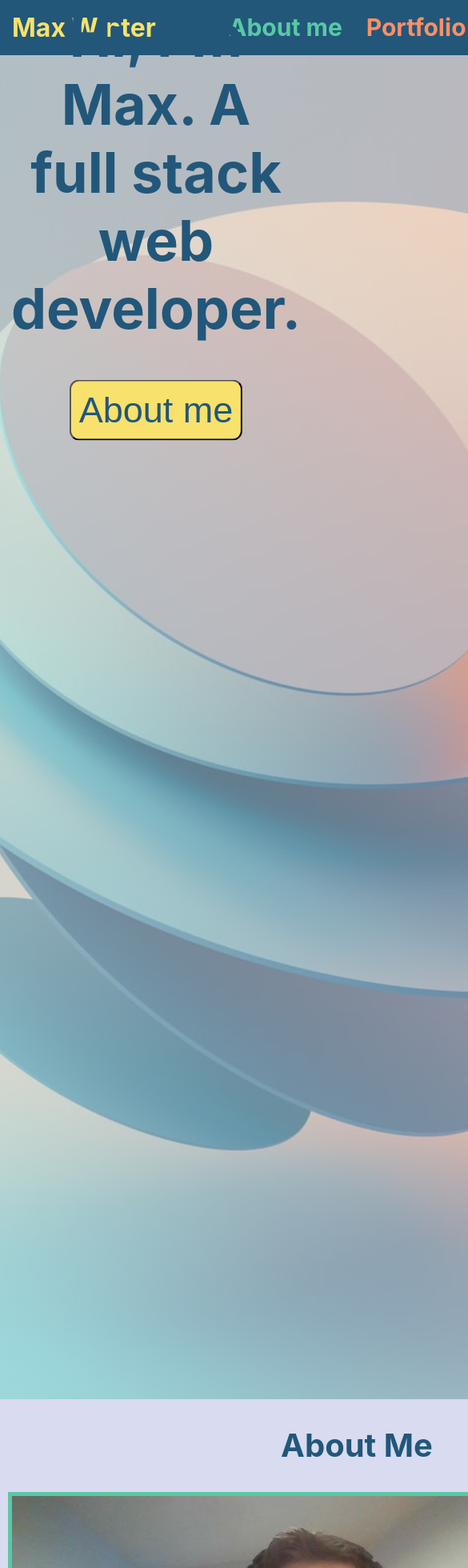
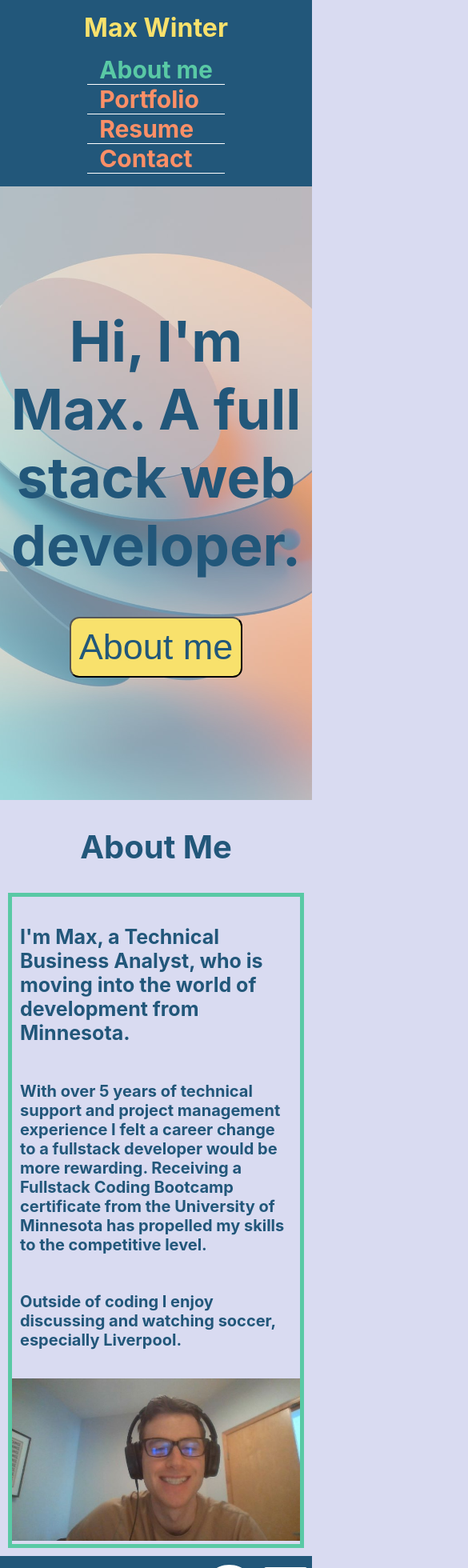
Before and after one commit to mwin1201/sprinting-turtle, a React (Create React App) app in the folder portfolio/: page / in a window 390 px wide. Shown: the top 1960 px of the page at 80% size, 585 px wide, since content can reach past the window. Built offline with nearby package versions, Linux system fonts and the light colour scheme.

Commit message:
added media queries

```diff
--- a/portfolio/src/components/Navigation/index.js
+++ b/portfolio/src/components/Navigation/index.js
@@ -2,38 +2,38 @@ import React from "react";
 
 function Nav({ currentPage, handlePageChange }) {
     return(
-    <ul className="flex-row">
+    <ul>
         <li>
-            <a
+            <span
                 onClick={() => handlePageChange("About me")}
                 className={currentPage === "About me" ? "nav-link active" : "nav-link"}
             >
                 About me
-            </a>
+            </span>
         </li>
         <li>
-            <a
+            <span
                 onClick={() => handlePageChange("Projects")}
                 className={currentPage === "Projects" ? "nav-link active" : "nav-link"}
             >
                 Portfolio
-            </a>
+            </span>
         </li>
         <li>
-            <a
+            <span
                 onClick={() => handlePageChange("Resume")}
                 className={currentPage === "Resume" ? "nav-link active" : "nav-link"}
             >
                 Resume
-            </a>
+            </span>
         </li>
         <li>
-            <a
+            <span
                 onClick={() => handlePageChange("Contact")}
                 className={currentPage === "Contact" ? "nav-link active" : "nav-link"}
             >
                 Contact
-            </a>
+            </span>
         </li>
     </ul>
     );
--- a/portfolio/src/components/Resume/index.js
+++ b/portfolio/src/components/Resume/index.js
@@ -4,7 +4,7 @@ function Resume() {
     return(
         <section className="resume">
             <div className="frontend">
-                <h3>Frontend Proficiencies:</h3>
+                <h3>Frontend Proficiencies</h3>
                 <ol>
                     <li>HTML</li>
                     <li>CSS</li>
@@ -17,7 +17,7 @@ function Resume() {
                 </ol>
             </div>
             <div className="backend">
-                <h3>Backend Proficiencies:</h3>
+                <h3>Backend Proficiencies</h3>
                 <ol>
                     <li>MySQL</li>
                     <li>MongoDB</li>
@@ -29,7 +29,7 @@ function Resume() {
                 </ol>
             </div>
             <div className="other">
-                <h3>Additional Proficiencies:</h3>
+                <h3>Additional Proficiencies</h3>
                 <ul>
                     <li>PWAs</li>
                     <li>bcrypt</li>
--- a/portfolio/src/index.css
+++ b/portfolio/src/index.css
@@ -28,9 +28,8 @@ code {
 }
 
 .wrapper > * {
-  flex: 1 100%;
+  flex: 1 1 100%;
 }
-
 
 header {
   display: flex;
@@ -50,12 +49,16 @@ header h1 a {
   color: var(--yellow)
 }
 
+nav ul {
+  display: flex;
+}
+
 nav li {
   list-style: none;
   cursor: pointer;
 }
 
-nav li a {
+nav li span {
   margin: 10px;
   padding: 5px;
   font-size: 30px;
@@ -64,14 +67,8 @@ nav li a {
   font-weight: 700;
 }
 
-nav li a:hover {
+nav li span:hover {
   color: var(--green);
-}
-
-.flex-row {
-  display: flex;
-  flex-wrap: wrap;
-  justify-content: space-between;
 }
 
 .hero-img {
@@ -125,14 +122,14 @@ nav li a:hover {
   margin: 10px;
 }
 
-.bio-section > .bio-img {
+/* .bio-section > .bio-img {
   flex: 1 0 0%;
   text-align: right;
 }
 
 .bio-img > img {
   vertical-align: top;
-}
+} */
 
 .bio h3 {
   padding: 10px;
@@ -226,10 +223,12 @@ nav li a:hover {
   font-size: 20px;
 }
 
+
 .resume {
   display: flex;
-  flex-flow: column wrap;
-  align-items: center;
+  flex-wrap: wrap;
+  justify-content: space-between;
+  margin: 10px;
 }
 
 .frontend ol {
@@ -267,7 +266,7 @@ nav li a:hover {
   box-shadow: 0 8px 8px 0 black;
 }
 
-li {
+.resume div ol li, .resume div ul li {
   font-size: 20px;
   color: var(--blue);
 }
@@ -276,6 +275,7 @@ li {
   font-size: 30px;
   font-weight: 700;
   color: var(--green);
+  text-align: center;
 }
 
 .contact {
@@ -285,7 +285,7 @@ li {
 }
 
 #contact-form {
-  width: 50%;
+  width: 75%;
   background-color: var(--green);
   margin-bottom: 30px;
   border-radius: 12px;
@@ -348,10 +348,110 @@ footer h3 {
   margin-left: 5px;
 }
 
-@media all and (max-width: 576px) {
+@media all and (max-width: 1050px) {
+  .hero-img {
+    height: 50%;
+  }
+
+  .hero-text {
+    position: relative;
+    font-size: 35px;
+  }
+}
+
+@media all and (max-width: 768px) {
+  header {
+    flex-flow: column;
+    align-items: center;
+  }
+
+  header nav ul {
+    display: flex;
+    flex-flow: row wrap;
+    padding-left: 0px;
+    margin-top: 0px;
+  }
+
+  .hero-img {
+    height: 50%;
+  }
+
+  .hero-text {
+    position: relative;
+    font-size: 35px;
+  }
+
+  .bio-section {
+    flex-flow: column;
+  }
+
+  .bio-img img {
+    width: 100%;
+  }
+
+  .projects {
+    flex-flow: column no-wrap;
+  }
+
+  .card {
+    width: 75%;
+  }
+
+  #contact-form {
+    width: 90%;
+  }
 
 }
 
-@media all and (max-width: 768px) {
+@media all and (max-width: 576px) {
+  header {
+    flex-flow: column;
+    align-items: center;
+  }
+
+  header nav ul {
+    display: flex;
+    flex-flow: column wrap;
+    padding-left: 0px;
+    margin-top: 0px;
+  }
+
+  header nav ul li {
+    border-bottom: 1px solid white;
+  }
+
+  .hero-img {
+    height: 50%;
+  }
+
+  .hero-text {
+    position: relative;
+    font-size: 35px;
+  }
+
+  .bio-section {
+    flex-flow: column;
+  }
+
+  .bio-img img {
+    width: 100%;
+  }
+
+  .projects {
+    flex-flow: column no-wrap;
+  }
+
+  .card {
+    width: 100%;
+  }
+
+  #contact-form {
+    width: 100%;
+  }
+
+  footer .media-icons {
+    display: flex;
+    justify-content: flex-start;
+  }
 
 }
```
Also changed, not shown: portfolio/src/assets/img/logo512.png (deleted).
